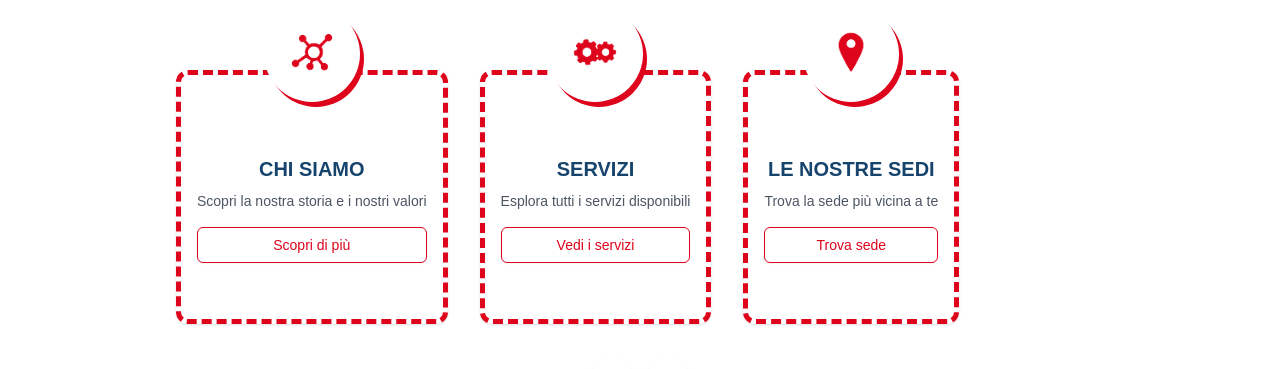
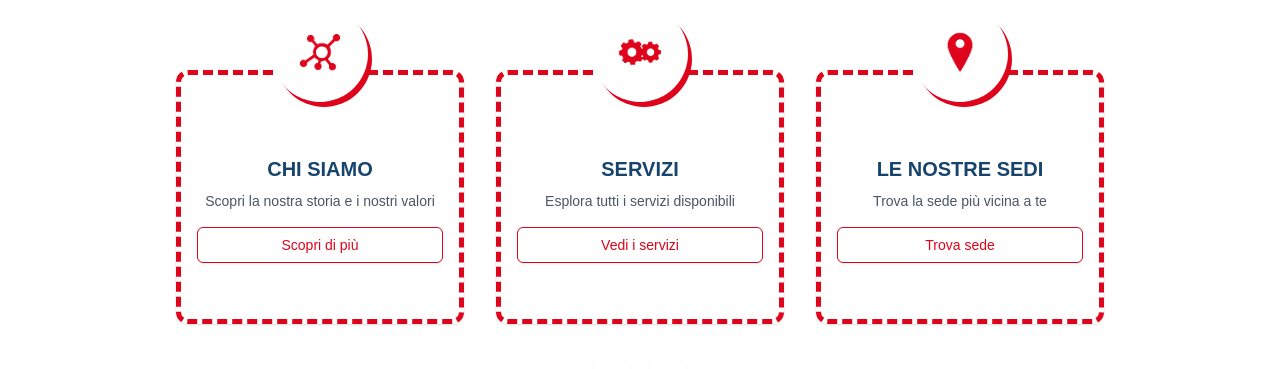
Before and after one commit to DionigiMartino/sitosnalv, a Next.js app: page / in a window 1280 px wide. Shown: the part 822-1191 px from the top of the page. Built offline with nearby package versions, Linux system fonts and the light colour scheme.

Commit message:
adjusted the dimension

```diff
--- a/app/chi-siamo/page.tsx
+++ b/app/chi-siamo/page.tsx
@@ -669,7 +669,7 @@ const ChiSiamoPage = () => {
                   pubblico.
                 </p>
               </div>
-              <video className="w-full md:w-2/4 h-full rounded-lg" controls>
+              <video className="w-full md:w-2/4 h-full rounded-lg" controls poster="/img/sede.jpg">
                 <source
                   src="/video/chisiamo.mp4"
                   type="video/mp4"
@@ -689,7 +689,7 @@ const ChiSiamoPage = () => {
                 alt="Congresso"
               />
 
-              <h1 className="text-3xl text-blue-600 w-1/3">
+              <h1 className="text-3xl text-blue-600 md:w-1/3">
                 Il Congresso Nazionale del 2018
               </h1>
             </div>
--- a/src/components/Services.tsx
+++ b/src/components/Services.tsx
@@ -87,7 +87,7 @@ const ServiceSlider = () => {
 
   return (
     <div className="w-full md:w-3/4 mx-auto px-4 my-24 relative z-10">
-      <div className="flex flex-col md:flex-row gap-16 md:gap-8  auto-rows-fr">
+      <div className="flex flex-col md:flex-row gap-16 md:gap-8 justify-between auto-rows-fr">
         <AnimatePresence mode="wait">
           {services
             .slice(currentIndex, currentIndex + 3)
@@ -98,7 +98,7 @@ const ServiceSlider = () => {
                 animate={{ opacity: 1, y: 0 }}
                 exit={{ opacity: 0, y: -20 }}
                 transition={{ duration: 0.3, delay: idx * 0.1 }}
-                className="flex justify-center"
+                className="flex w-full md:w-1/3 justify-center"
               >
                 <div className="relative w-full max-w-lg">
                   <Link href={service.href} className="block h-full">
```
